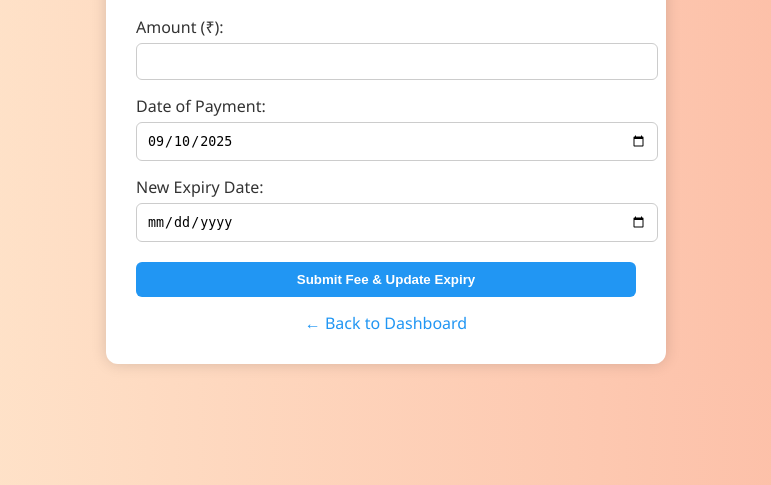
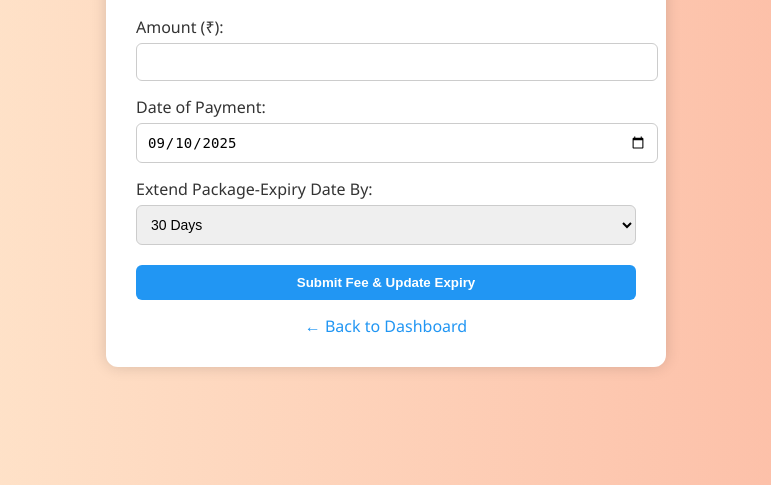
Before and after one commit to sahushubham522-source/aj_fitness, a Flask app: page /record-fee/1 in a window 1280 px wide. Shown: the part 145-630 px from the top of the page, without its empty margins (254-1025 px from the left). Run offline with Flask 3, Linux system fonts and the light colour scheme; data that the repository does not hold is empty; some libraries are stand-ins or nearby versions.

Commit message:
Updated record_fee route and template to use package_days dropdown

```diff
--- a/app.py
+++ b/app.py
@@ -178,14 +178,44 @@ def record_fee(member_id):
     member = cur.fetchone()
 
     if request.method == 'POST':
-        amount = request.form['amount']
-        date_paid = request.form['date']
-        cur.execute("INSERT INTO fees (member_id, amount, date) VALUES (%s, %s, %s)",
-                    (member_id, amount, date_paid))
-      # Update/override member expiry date
-        cur.execute("""
-        UPDATE members SET end_date = %s WHERE id = %s
-        """, (new_end_date, member_id))
+        # Get values from the form
+        fee_amount = request.form.get('fee_amount')
+        payment_date_str = request.form.get('date')
+        package_days = int(request.form.get('package_days', 30))  # default 30 days
+
+        # Convert payment date
+        try:
+            payment_date = datetime.strptime(payment_date_str, "%Y-%m-%d").date()
+        except Exception:
+            payment_date = date.today()
+
+        # Get current expiry date from DB
+        current_end_date = None
+        if member and member.get("end_date"):
+            try:
+                current_end_date = datetime.strptime(str(member["end_date"]), "%Y-%m-%d").date()
+            except:
+                current_end_date = None
+
+        # If no current expiry, or if expired, start from payment date
+        if not current_end_date or current_end_date < payment_date:
+            current_end_date = payment_date
+
+        # Calculate new expiry
+        new_end_date = current_end_date + timedelta(days=package_days)
+
+        # Insert into fees table
+        cur.execute(
+            "INSERT INTO fees (member_id, amount, date) VALUES (%s, %s, %s)",
+            (member_id, fee_amount, payment_date)
+        )
+
+        # Update member expiry date
+        cur.execute(
+            "UPDATE members SET end_date = %s WHERE id = %s",
+            (new_end_date, member_id)
+        )
+
         conn.commit()
         cur.close()
         conn.close()
--- a/templates/record_fee.html
+++ b/templates/record_fee.html
@@ -5,7 +5,7 @@
     <style>
         body {
             font-family: 'Segoe UI', sans-serif;
-            background: linear-gradient(to right, #ffecd2, #fcb69f); /* soft multicolor */
+            background: linear-gradient(to right, #ffecd2, #fcb69f);
             margin: 0;
             padding: 20px;
         }
@@ -19,7 +19,7 @@
         }
         h2 {
             text-align: center;
-            color: #6a1b9a; /* purple */
+            color: #6a1b9a;
         }
         label {
             display: block;
@@ -27,22 +27,28 @@
             color: #333;
         }
         input[type="number"],
-        input[type="date"] {
+        input[type="date"],
+        select {
             width: 100%;
             padding: 10px;
             border: 1px solid #ccc;
             border-radius: 6px;
+            font-size: 14px;
         }
         button {
             margin-top: 20px;
             width: 100%;
             padding: 10px;
-            background: #2196f3; /* blue */
+            background: #2196f3;
             color: white;
             border: none;
             border-radius: 6px;
             font-weight: bold;
             cursor: pointer;
+            transition: 0.3s ease;
+        }
+        button:hover {
+            background: #1976d2;
         }
         .back-link {
             text-align: center;
@@ -59,14 +65,24 @@
         <h2>Record New Fee</h2>
         <p><strong>Member:</strong> {{ member.name }}</p>
         <form method="post">
+            <!-- Fee Amount -->
             <label for="amount">Amount (₹):</label>
-            <input type="number" name="amount" required>
+            <input type="number" name="fee_amount" required>
 
+            <!-- Payment Date -->
             <label for="date">Date of Payment:</label>
             <input type="date" name="date" value="{{ current_date }}" required>
 
-            <label for="expiry_date">New Expiry Date:</label>
-            <input type="date" name="expiry_date" value="{{ member.expiry_date }}">
+            <!-- Package Duration Dropdown -->
+            <label for="package_days">Extend Package-Expiry Date By:</label>
+            <select name="package_days" required>
+                <option value="30">30 Days</option>
+                <option value="60">60 Days</option>
+                <option value="90">90 Days</option>
+                <option value="120">120 Days</option>
+                <option value="180">180 Days</option>
+                <option value="365">365 Days</option>
+            </select>
 
             <button type="submit">Submit Fee & Update Expiry</button>
         </form>
```
